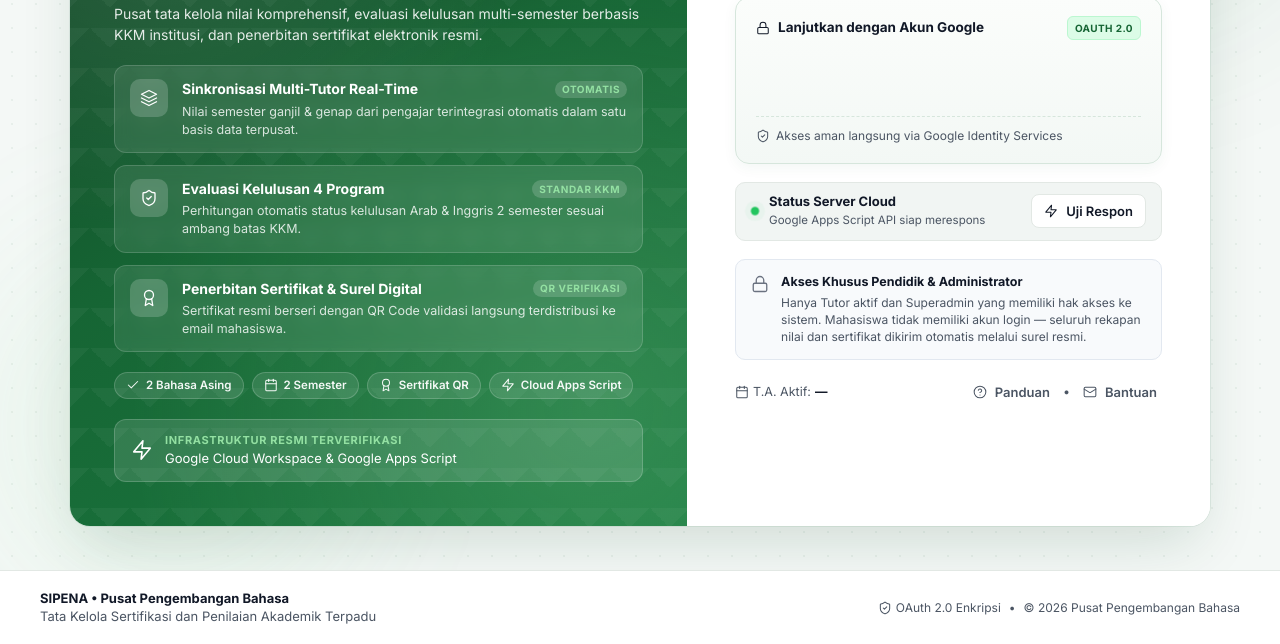
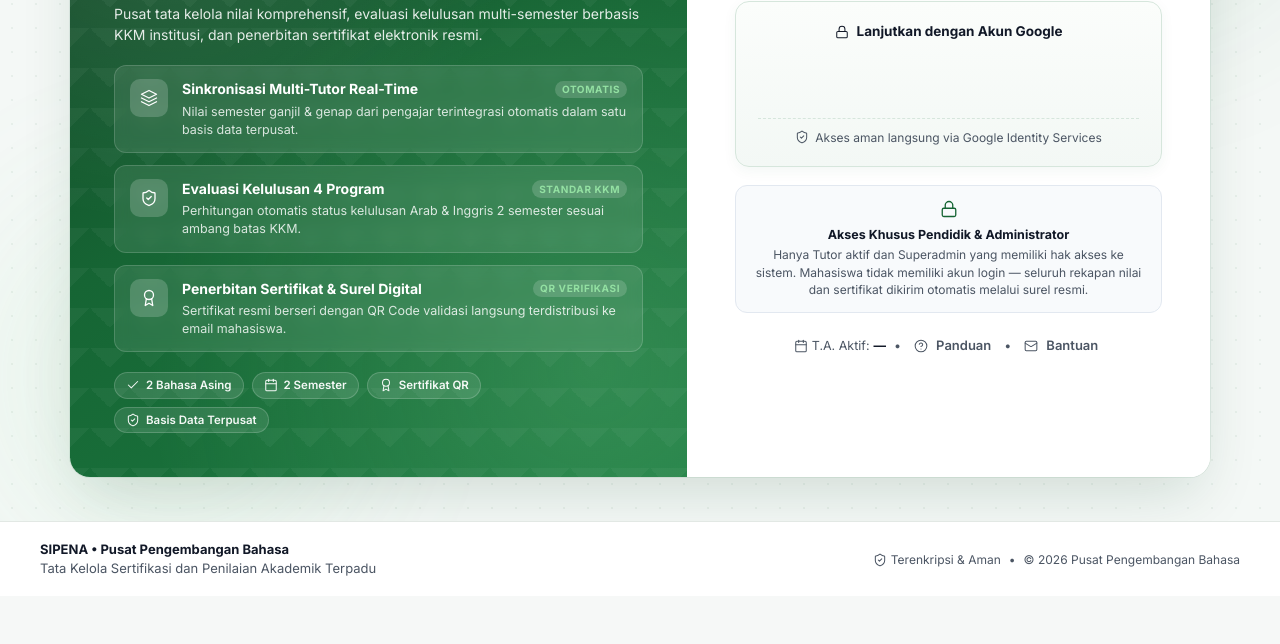
Before and after one commit to Fajri0595/SIPENA, a plain HTML site: page index.html in a window 1280 px wide. Shown: the part 369-1013 px from the top of the page. After the commit the page ends 965 px from the top, so only its background shows below. Drawn offline with Linux system fonts and the light colour scheme; no server answers.

Commit message:
refactor(login): bersihkan kata oauth, hapus status server & info infrastruktur, buat sisi kanan center, serta hapus tulisan app script

```diff
--- a/app.js
+++ b/app.js
@@ -194,7 +194,7 @@
             '<label>Email Google Terautentikasi</label>' +
             '<div class="akun-field-ro">' +
               '<span class="mono" style="font-size:13px">' + esc(m.email) + '</span>' +
-              '<span class="badge b-soft" style="background:#E0F2FE;color:#0369A1;font-size:10.5px">' + SP.icon('shieldCheck', 'sm') + ' Terverifikasi OAuth</span>' +
+              '<span class="badge b-soft" style="background:#E0F2FE;color:#0369A1;font-size:10.5px">' + SP.icon('shieldCheck', 'sm') + ' Akun Terverifikasi</span>' +
             '</div>' +
           '</div>' +
         '</div>' +
--- a/style.css
+++ b/style.css
@@ -662,18 +662,22 @@ svg.i.sm { width: 14px; height: 14px; } svg.i.lg { width: 22px; height: 22px; }
   display: flex;
   flex-direction: column;
   justify-content: center;
+  align-items: center;
+  text-align: center;
   gap: 18px;
   background: #fff;
 }
 .login-eyebrow {
   display: inline-flex;
   align-items: center;
+  justify-content: center;
   gap: 8px;
   font-size: 11px;
   font-weight: 700;
   letter-spacing: .08em;
   text-transform: uppercase;
   color: var(--primary);
+  margin: 0 auto;
 }
 .login-title {
   font-size: 28px;
@@ -681,22 +685,29 @@ svg.i.sm { width: 14px; height: 14px; } svg.i.lg { width: 22px; height: 22px; }
   font-weight: 700;
   letter-spacing: -.02em;
   color: var(--text);
+  text-align: center;
 }
 .login-sub {
   color: var(--text2);
   font-size: 14px;
   line-height: 1.45;
+  text-align: center;
+  max-width: 420px;
+  margin: 6px auto 0;
 }
 
 /* Auth Action Box */
 .login-auth-box {
-  padding: 18px 20px;
+  width: 100%;
+  max-width: 440px;
+  padding: 20px 22px;
   border-radius: 14px;
   background: linear-gradient(180deg, #FBFDFB 0%, #F3F8F5 100%);
   border: 1px solid #D6E6DC;
   box-shadow: 0 4px 14px rgba(22, 101, 52, 0.05);
   display: flex;
   flex-direction: column;
+  align-items: center;
   gap: 14px;
   transition: border-color .2s, box-shadow .2s;
 }
@@ -706,26 +717,31 @@ svg.i.sm { width: 14px; height: 14px; } svg.i.lg { width: 22px; height: 22px; }
 }
 .login-auth-box-head {
   display: flex;
-  justify-content: space-between;
+  justify-content: center;
   align-items: center;
-  gap: 8px;
+  width: 100%;
 }
 .login-auth-box-title {
   display: flex;
   align-items: center;
+  justify-content: center;
   gap: 8px;
   font-size: 13.5px;
   font-weight: 700;
   color: var(--text);
+  text-align: center;
 }
 .login-auth-box-foot {
   display: flex;
   align-items: center;
+  justify-content: center;
   gap: 6px;
   font-size: 12px;
   color: var(--text2);
   border-top: 1px dashed #D6E6DC;
   padding-top: 10px;
+  width: 100%;
+  text-align: center;
 }
 .login-r .gbtn {
   display: flex;
@@ -768,17 +784,21 @@ svg.i.sm { width: 14px; height: 14px; } svg.i.lg { width: 22px; height: 22px; }
 
 /* Guide Notice Card */
 .login-guide-card {
+  width: 100%;
+  max-width: 440px;
   display: flex;
-  gap: 12px;
-  align-items: flex-start;
-  padding: 13px 15px;
-  border-radius: 10px;
+  flex-direction: column;
+  align-items: center;
+  text-align: center;
+  gap: 8px;
+  padding: 14px 18px;
+  border-radius: 12px;
   background: #F8FAFC;
   border: 1px solid #E2E8F0;
 }
 .login-guide-card svg.i {
-  color: var(--text3);
-  margin-top: 2px;
+  color: var(--primary);
+  margin-top: 0;
   flex: none;
 }
 .login-guide-card b {
@@ -786,11 +806,28 @@ svg.i.sm { width: 14px; height: 14px; } svg.i.lg { width: 22px; height: 22px; }
   font-size: 12.5px;
   color: var(--text);
   margin-bottom: 2px;
+  text-align: center;
 }
 .login-guide-card p {
   font-size: 12px;
   line-height: 1.45;
   color: var(--text2);
+  text-align: center;
+  margin: 0;
+}
+.login-footer-meta {
+  display: flex;
+  align-items: center;
+  justify-content: center;
+  flex-wrap: wrap;
+  gap: 8px;
+  font-size: 12.5px;
+  padding-top: 4px;
+  width: 100%;
+  text-align: center;
+}
+.login-footer-meta span, .login-footer-meta button {
+  text-align: center;
 }
 
 .auth-foot {
--- a/views-admin.js
+++ b/views-admin.js
@@ -441,13 +441,13 @@
       '<div class="card card-p" style="border:1.5px solid rgba(220,38,38,0.35);background:rgba(254,242,242,0.45)"><div class="row between mb16"><div class="row gap8"><span style="color:var(--danger)">' + SP.icon('trash', 'lg') + '</span><div><h2 class="h2" style="color:var(--danger)">4. Pembersihan &amp; Reset Data Sistem (Zona Bahaya)</h2><p class="muted" style="font-size:13px">Pengosongan data mahasiswa, kelas, atau seluruh catatan akademik untuk memulai siklus / kebijakan baru.</p></div></div><span class="chip bad">ZONA BAHAYA</span></div>' +
       '<div class="stack gap12"><p style="font-size:13px;line-height:1.6;color:var(--text2)">Fitur ini digunakan saat institusi ingin memulai tahun akademik atau kebijakan kurikulum baru dari kondisi bersih tanpa ada data pengujian (dummy). Untuk kepatuhan audit data kampus, <b>sistem mewajibkan pengunduhan Master Backup</b> sebelum proses pengosongan dapat dijalankan.</p>' +
       '<div class="row wrap gap12"><button class="btn btn-outline" data-act="bukaModalResetSistem" style="color:var(--danger);border-color:rgba(220,38,38,0.4)">' + SP.icon('trash') + ' Buka Opsi Reset &amp; Kosongkan Data…</button></div></div></div></div>' +
-      '<div class="stack"><div class="card card-p"><div class="row gap8 mb16"><span style="color:var(--primary)">' + SP.icon('zap', 'lg') + '</span><h2 class="h3">Kuota Google Apps Script</h2></div>' +
+      '<div class="stack"><div class="card card-p"><div class="row gap8 mb16"><span style="color:var(--primary)">' + SP.icon('zap', 'lg') + '</span><h2 class="h3">Kuota Layanan Cloud &amp; Email</h2></div>' +
       '<div class="callout" style="padding:14px;border-radius:10px;background:#F0FDF4;border:1px solid #BBF7D0"><div class="grow">' +
       '<div class="row between"><span style="font-weight:600;display:flex;align-items:center;gap:6px">' + SP.icon('mail', 'sm') + ' Sisa Kuota Gmail / MailApp</span><b class="num" style="color:var(--primary);font-size:14px">' + SP.n(sisaKuota) + ' <small style="font-weight:500;color:var(--text2)">/ ' + SP.n(totalKapasitas) + '</small></b></div>' +
       '<div class="mt8"><div class="prog" style="height:8px;background:#DCFCE7"><i style="width:' + pctTersedia + '%;background:' + (pctTersedia <= 15 ? 'var(--danger)' : (pctTersedia <= 30 ? '#F97316' : 'var(--primary)')) + '"></i></div></div>' +
       '<div class="row between mt8 muted" style="font-size:12px"><span><b>' + pctTersedia + '%</b> kuota siap kirim (' + SP.n(terkirimHariIni) + ' terkirim hari ini)</span><span>Reset otomatis 00.00 WIB</span></div></div></div>' +
       '<div class="callout mt8" style="padding:12px"><div class="grow"><div class="row between"><span>' + SP.icon('folder', 'sm') + ' Google Drive PDF</span><b class="num">' + SP.n(nSert) + '</b></div><div class="muted" style="font-size:12px">berkas sertifikat terbit</div></div></div>' +
-      '<div class="callout ok mt8" style="padding:12px"><div class="ic" style="width:32px;height:32px">' + SP.icon('shieldCheck') + '</div><div class="tx"><b>Pengaman waktu eksekusi aktif.</b> Pencetakan dipecah per kloter (3 sertifikat) agar tidak melewati batas 6 menit Apps Script. Data di-cache untuk respons cepat.</div></div></div>' +
+      '<div class="callout ok mt8" style="padding:12px"><div class="ic" style="width:32px;height:32px">' + SP.icon('shieldCheck') + '</div><div class="tx"><b>Pengaman waktu eksekusi aktif.</b> Pencetakan dipecah per kloter (3 sertifikat) untuk menjaga stabilitas sistem dan efisiensi waktu eksekusi. Data di-cache untuk respons cepat.</div></div></div>' +
       '<div class="card card-p"><div class="row between mb16"><h2 class="h3">' + SP.icon('history') + ' Snapshot jejak audit</h2><a href="#" data-act="setTabLog"><b style="font-size:12px;letter-spacing:.06em">SEMUA LOG →</b></a></div><div id="set-snap"><div class="sk" style="height:90px"></div></div></div></div></div>' + log;
   };
   SP.views.pengaturan = {
--- a/views-auth.js
+++ b/views-auth.js
@@ -29,7 +29,7 @@
     return '<footer class="auth-foot">' +
       '<div><b style="color:var(--text)">SIPENA • ' + SP.esc(nama) + '</b><br>Tata Kelola Sertifikasi dan Penilaian Akademik Terpadu</div>' +
       '<div class="row gap8 muted" style="font-size:12px">' +
-        '<span>' + SP.icon('shieldCheck', 'sm') + ' OAuth 2.0 Enkripsi</span>' +
+        '<span>' + SP.icon('shieldCheck', 'sm') + ' Terenkripsi &amp; Aman</span>' +
         '<span>•</span>' +
         '<span>© ' + new Date().getFullYear() + ' ' + SP.esc(nama) + '</span>' +
       '</div>' +
@@ -91,14 +91,7 @@
               '<span class="login-pill-item">' + SP.icon('check', 'sm') + ' 2 Bahasa Asing</span>' +
               '<span class="login-pill-item">' + SP.icon('calendar', 'sm') + ' 2 Semester</span>' +
               '<span class="login-pill-item">' + SP.icon('award', 'sm') + ' Sertifikat QR</span>' +
-              '<span class="login-pill-item">' + SP.icon('zap', 'sm') + ' Cloud Apps Script</span>' +
-            '</div>' +
-            '<div class="infra">' +
-              SP.icon('zap', 'lg') +
-              '<div>' +
-                '<div class="cap" style="color:var(--primary-l)">INFRASTRUKTUR RESMI TERVERIFIKASI</div>' +
-                'Google Cloud Workspace &amp; Google Apps Script' +
-              '</div>' +
+              '<span class="login-pill-item">' + SP.icon('shieldCheck', 'sm') + ' Basis Data Terpusat</span>' +
             '</div>' +
           '</section>' +
           '<section class="login-r">' +
@@ -117,7 +110,6 @@
                   SP.icon('lock', 'sm') +
                   '<span>Lanjutkan dengan Akun Google</span>' +
                 '</div>' +
-                '<span class="badge b-ok" style="font-size:10px;padding:2px 7px">OAuth 2.0</span>' +
               '</div>' +
               '<div class="gbtn" id="gbtn">' +
                 '<div class="sk" style="height:44px;width:100%;max-width:380px;border-radius:8px"></div>' +
@@ -127,18 +119,6 @@
                 '<span>Akses aman langsung via Google Identity Services</span>' +
               '</div>' +
             '</div>' +
-            '<div class="login-server-card" id="card-server-status">' +
-              '<div class="login-server-info">' +
-                '<span class="auth-live-dot" id="server-dot"></span>' +
-                '<div>' +
-                  '<b id="server-status-label">Status Server Cloud</b>' +
-                  '<small id="server-status-desc">Google Apps Script API siap merespons</small>' +
-                '</div>' +
-              '</div>' +
-              '<button class="btn btn-outline btn-sm" data-act="ujiServer" id="btn-uji" title="Klik untuk menguji latensi server">' +
-                SP.icon('zap', 'sm') + ' <span id="btn-uji-tx">Uji Respon</span>' +
-              '</button>' +
-            '</div>' +
             '<div class="login-guide-card">' +
               SP.icon('lock') +
               '<div>' +
@@ -146,13 +126,12 @@
                 '<p>Hanya Tutor aktif dan Superadmin yang memiliki hak akses ke sistem. Mahasiswa tidak memiliki akun login — seluruh rekapan nilai dan sertifikat dikirim otomatis melalui surel resmi.</p>' +
               '</div>' +
             '</div>' +
-            '<div class="row between wrap gap8 muted" style="font-size:12.5px;padding-top:4px">' +
-              '<span class="row gap4">' + SP.icon('calendar', 'sm') + ' T.A. Aktif: <b id="lg-ta" style="color:var(--text)">…</b></span>' +
-              '<span class="row gap8">' +
-                '<button class="btn btn-ghost btn-sm" data-act="panduanLogin" style="padding:0 4px;height:auto">' + SP.icon('help', 'sm') + ' Panduan</button>' +
-                '<span>•</span>' +
-                '<button class="btn btn-ghost btn-sm" data-act="bantuanLogin" style="padding:0 4px;height:auto">' + SP.icon('mail', 'sm') + ' Bantuan</button>' +
-              '</span>' +
+            '<div class="login-footer-meta muted">' +
+              '<span class="row gap4" style="justify-content:center">' + SP.icon('calendar', 'sm') + ' T.A. Aktif: <b id="lg-ta" style="color:var(--text)">…</b></span>' +
+              '<span>•</span>' +
+              '<button class="btn btn-ghost btn-sm" data-act="panduanLogin" style="padding:0 4px;height:auto">' + SP.icon('help', 'sm') + ' Panduan</button>' +
+              '<span>•</span>' +
+              '<button class="btn btn-ghost btn-sm" data-act="bantuanLogin" style="padding:0 4px;height:auto">' + SP.icon('mail', 'sm') + ' Bantuan</button>' +
             '</div>' +
           '</section>' +
         '</div>' +
@@ -167,27 +146,6 @@
     const g = SP.$('#gbtn'); if (g) { g.innerHTML = ''; SP.Auth.tombol(g); }
   };
 
-  SP.actions.ujiServer = async function (el) {
-    const t0 = Date.now(); el.disabled = true;
-    const tx = SP.$('#btn-uji-tx'); if (tx) tx.innerHTML = '<span class="spin" style="width:12px;height:12px"></span>';
-    try {
-      await SP.apiGet('ping');
-      const ms = Date.now() - t0;
-      SP.toast('Server merespons dalam <b>' + ms + ' ms</b>.', 'ok');
-      const desc = SP.$('#server-status-desc');
-      if (desc) desc.innerHTML = 'Latensi: <b style="color:var(--ok-tx)">' + ms + ' ms</b> (Optimal)';
-      const dot = SP.$('#server-dot');
-      if (dot) dot.style.background = ms < 900 ? '#22C55E' : '#F59E0B';
-    } catch (e) {
-      SP.toast('Server tidak merespons: ' + SP.esc(e.message), 'err');
-      const desc = SP.$('#server-status-desc');
-      if (desc) desc.innerHTML = '<span style="color:var(--danger)">Gagal terhubung</span>';
-      const dot = SP.$('#server-dot');
-      if (dot) dot.style.background = '#EF4444';
-    }
-    el.disabled = false;
-    if (tx) tx.textContent = 'Uji Respon';
-  };
   SP.actions.panduanLogin = function () {
     SP.modal({ judul: 'Panduan Login Tutor & Admin', isi: '<ol style="padding-left:20px;line-height:1.8"><li>Klik <b>Lanjutkan dengan Google</b>.</li><li>Pilih akun Google yang <b>didaftarkan Superadmin</b> (email lembaga).</li><li>Jika muncul “Akses Ditolak”, hubungi Superadmin agar email Anda didaftarkan atau diaktifkan.</li></ol>', footer: '<button class="btn btn-primary" data-act="tutupModal">Mengerti</button>' });
   };
```
